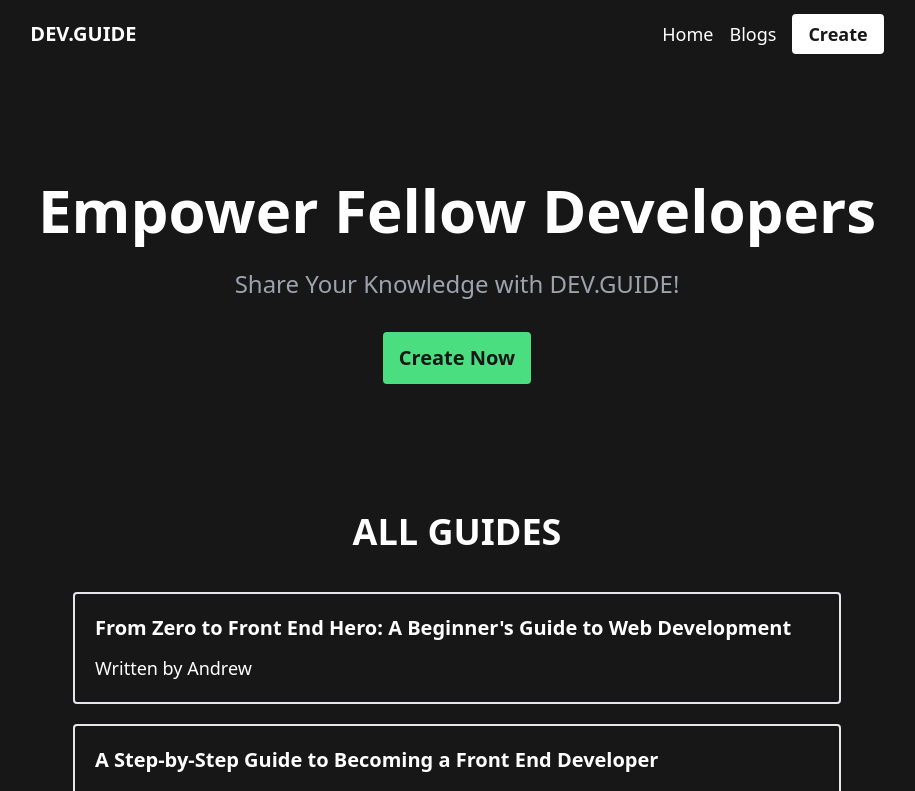
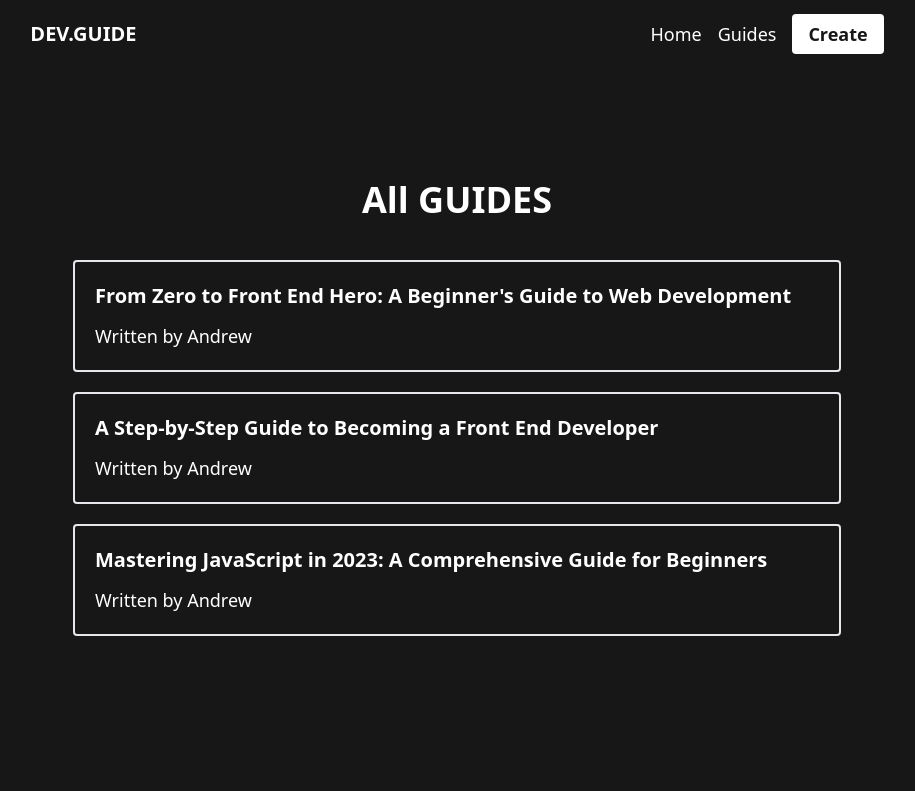
Before and after one commit to fredickandrewdimo/Dev-Guide, a React (Vite) app in the folder Dev.Guide/: page /guides in a window 1280 px wide. Shown: the top 791 px of the page, without its empty margins (183-1098 px from the left). Built offline with nearby package versions, Linux system fonts and the light colour scheme; data requests are answered from the project's data file.

Commit message:
added a routing and all guides page

```diff
--- a/Dev.Guide/src/App.jsx
+++ b/Dev.Guide/src/App.jsx
@@ -1,16 +1,32 @@
+import { BrowserRouter as Router, Route, Switch } from "react-router-dom";
+
+import Navbar from "./components/Navbar";
+import Home from "./components/Home";
 import Footer from "./components/Footer";
-import Home from "./components/Home";
-import Navbar from "./components/Navbar";
+import Create from "./components/create";
+import AllGuides from "./components/AllGuides";
 
 function App() {
   return (
+    <Router>
       <div className="App bg-neutral-900 font-inter min-h-screen">
         <Navbar />
         <div className="mx-auto w-11/12 md:w-9/12 py-28 min-h-screen">
+          <Switch>
+            <Route exact path="/">
               <Home />
+            </Route>
+            <Route exact path="/guides">
+              <AllGuides />
+            </Route>
+            <Route exact path="/create">
+              <Create />
+            </Route>
+          </Switch>
         </div>
         <Footer />
       </div>
+    </Router>
   );
 }
 
--- /dev/null
+++ b/Dev.Guide/src/components/AllGuides.jsx
@@ -0,0 +1,25 @@
+import useFetch from "../customHooks/useFetch";
+import GuideList from "./GuideList";
+
+const AllGuides = () => {
+  const {
+    data: blogs,
+    isPending,
+    error,
+  } = useFetch("http://localhost:8000/blogs");
+
+  return (
+    <div className="all-guides text-center">
+      <h1 className="text-white font-bold text-4xl">All GUIDES</h1>
+      <div className="guide-container mt-10 text-white md:w-4/5 mx-auto text-left">
+        {error && (
+          <div className="text-center text-xl text-red-400">{error}</div>
+        )}
+        {isPending && <div className="text-center text-xl">Loading....</div>}
+        {blogs && <GuideList blogs={blogs} />}
+      </div>
+    </div>
+  );
+};
+
+export default AllGuides;
--- a/Dev.Guide/src/components/Create.jsx
+++ b/Dev.Guide/src/components/Create.jsx
@@ -1,7 +1,7 @@
 const Create = () => {
   return (
-    <div className="create">
-      <h1>Create</h1>
+    <div className="create text-center">
+      <h1 className="text-xl text-white font-bold">Create</h1>
     </div>
   );
 };
--- a/Dev.Guide/src/components/Navbar.jsx
+++ b/Dev.Guide/src/components/Navbar.jsx
@@ -5,18 +5,18 @@ const Navbar = () => {
     <div className="flex items-center justify-between mx-auto w-11/12 md:w-8/12 py-5">
       <h1 className="text-white font-bold text-xl">DEV.GUIDE</h1>
       <div className="text-lg text-white text-base">
-        <a className="mx-2" href="/">
+        <Link to="/" className="mx-2">
           Home
-        </a>
-        <a className="mx-2" href="/blogs">
-          Blogs
-        </a>
-        <a
-          href="/create"
+        </Link>
+        <Link to="/guides" className="mx-2">
+          Guides
+        </Link>
+        <Link
+          to="/create"
           className="ml-2 py-2 px-4 rounded bg-white text-neutral-900 hover:bg-gray-200 font-bold"
         >
           Create
-        </a>
+        </Link>
       </div>
     </div>
   );
```
Lines whose indentation alone changed are shown as unchanged.
